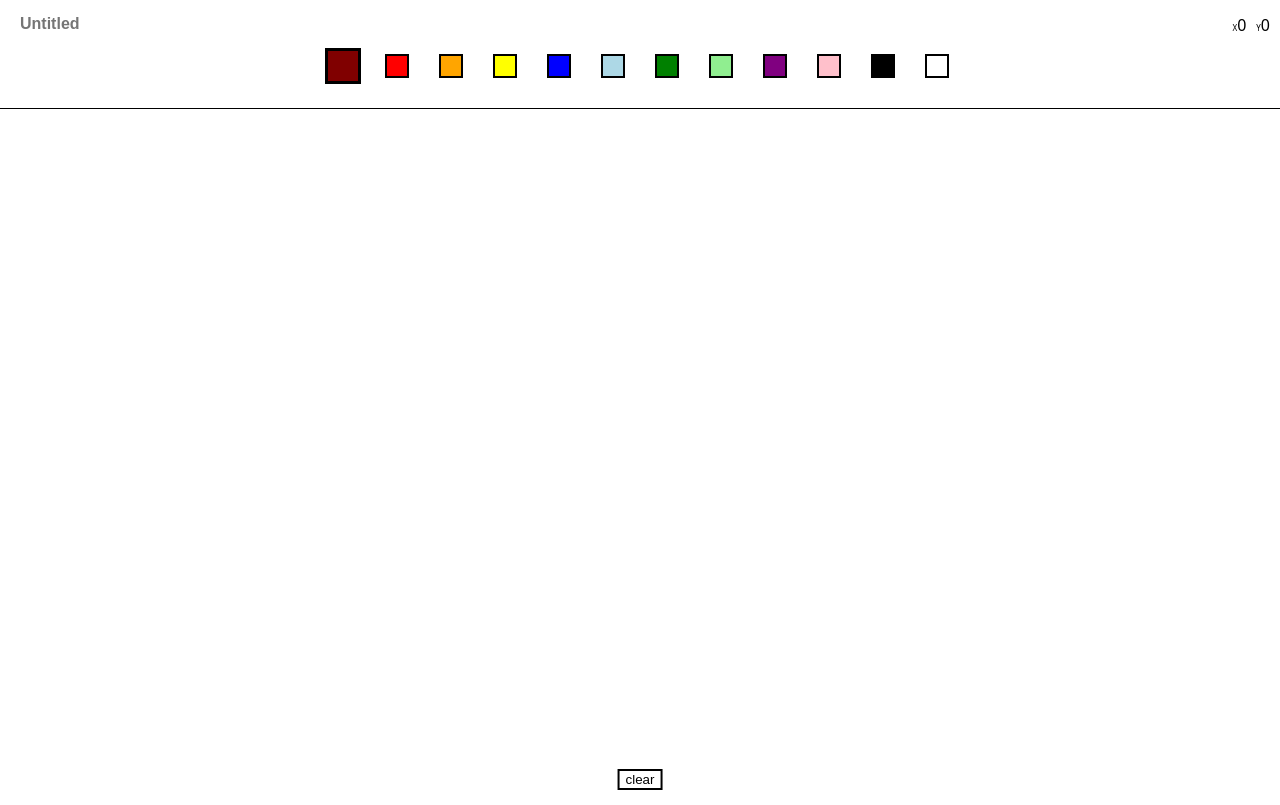
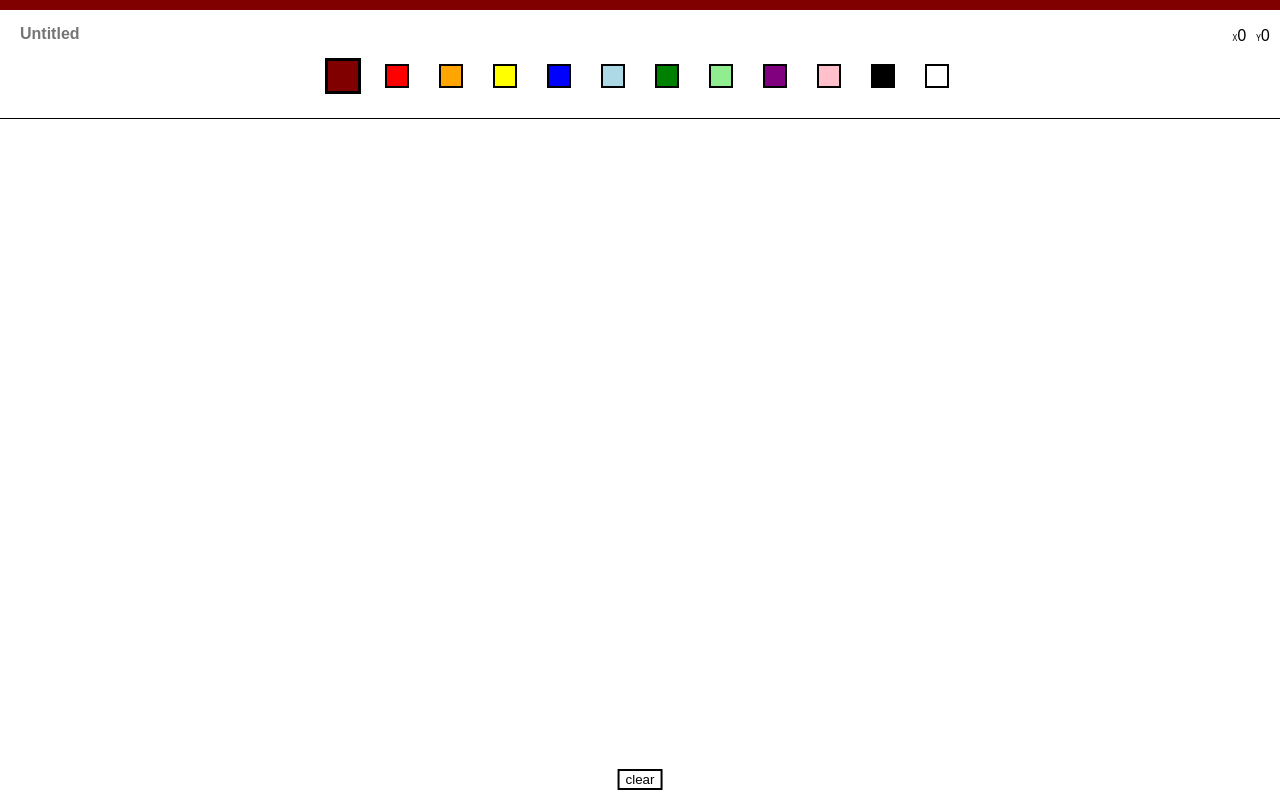
Before and after one commit to cbejensen/ez-paint, a React (Create React App) app: page / in a window 1280 px wide. Built offline with nearby package versions, Linux system fonts and the light colour scheme.

Commit message:
removed state from Paint

```diff
--- a/public/index.html
+++ b/public/index.html
@@ -1,15 +1,18 @@
 <!DOCTYPE html>
 <html lang="en">
   <head>
-    <meta charset="utf-8">
-    <link rel="shortcut icon" href="%PUBLIC_URL%/favicon.ico">
-    <meta name="viewport" content="width=device-width, initial-scale=1, shrink-to-fit=no">
-    <meta name="theme-color" content="#000000">
+    <meta charset="utf-8" />
+    <link rel="shortcut icon" href="%PUBLIC_URL%/favicon.ico" />
+    <meta
+      name="viewport"
+      content="width=device-width, initial-scale=1, shrink-to-fit=no"
+    />
+    <meta name="theme-color" content="#000000" />
     <!--
       manifest.json provides metadata used when your web app is added to the
       homescreen on Android. See https://developers.google.com/web/fundamentals/web-app-manifest/
     -->
-    <link rel="manifest" href="%PUBLIC_URL%/manifest.json">
+    <link rel="manifest" href="%PUBLIC_URL%/manifest.json" />
     <!--
       Notice the use of %PUBLIC_URL% in the tags above.
       It will be replaced with the URL of the `public` folder during the build.
@@ -19,12 +22,10 @@
       work correctly both with client-side routing and a non-root public URL.
       Learn how to configure a non-root public URL by running `npm run build`.
     -->
-    <title>React App</title>
+    <title>EZ Paint</title>
   </head>
   <body>
-    <noscript>
-      You need to enable JavaScript to run this app.
-    </noscript>
+    <noscript> You need to enable JavaScript to run this app. </noscript>
     <div id="root"></div>
     <!--
       This HTML file is a template.
--- a/src/components/ColorPicker.js
+++ /dev/null
@@ -1,20 +0,0 @@
-import React from 'react'
-
-export default function ColorPicker(props) {
-  return (
-    <fieldset className="color-picker">
-      {props.colors.map((color, i) => (
-        <label key={i}>
-          <input
-            name="color"
-            type="radio"
-            value={color}
-            checked={props.activeColor === color}
-            onChange={e => props.handleChange(i)}
-          />
-          <span style={{ background: color }} />
-        </label>
-      ))}
-    </fieldset>
-  )
-}
--- a/src/components/MouseTracker.js
+++ b/src/components/MouseTracker.js
@@ -21,6 +21,6 @@ export default class MouseTracker extends React.Component {
     })
   }
   render() {
-    return this.props.children(this.state.x, this.state.y)
+    return React.Children.only(this.props.children(this.state.x, this.state.y))
   }
 }
--- a/src/components/Name.js
+++ /dev/null
@@ -1,14 +0,0 @@
-import React from 'react'
-
-export default function Name(props) {
-  return (
-    <label className="header-name">
-      <input
-        value={props.name}
-        onChange={e => props.handleChange(e.target.value)}
-        onClick={e => e.target.setSelectionRange(0, e.target.value.length)}
-        placeholder="Untitled"
-      />
-    </label>
-  )
-}
--- a/src/components/Paint.js
+++ b/src/components/Paint.js
@@ -1,66 +1,78 @@
 import React from 'react'
 import MouseTracker from './MouseTracker'
-import Name from './Name'
+import TextInput from './TextInput'
 import Coords from './Coords'
-import ColorPicker from './ColorPicker'
+import Select from './Select'
 import Canvas from './Canvas'
 
-export default class Paint extends React.Component {
-  constructor(props) {
-    super(props)
-    this.headerRef = React.createRef()
-    this.state = {
-      name: '',
-      activeColorIndex: 0,
-      mouseCoords: [0, 0]
-    }
-  }
-  componentDidMount() {
-    this.setDocumentTitle(this.state.name)
-  }
-  componentDidUpdate(prevProps, prevState) {
-    if (this.state.name !== prevState.name) {
-      this.setDocumentTitle(this.state.name)
-    }
-  }
-  setDocumentTitle = name => {
+export default function Paint(props) {
+  function setDocTitle(name) {
     document.title = `EZ Paint - ${name || 'Untitled'}`
   }
-  render() {
-    const activeColor = this.props.colors[this.state.activeColorIndex]
-    // canvas Y coordinate needs to be adjusted to
-    // account for header height
-    let canvasYCoord = this.state.mouseCoords[1]
-    if (this.headerRef && this.headerRef.current) {
-      // if we have the ref to the header element
-      canvasYCoord -= this.headerRef.current.offsetHeight
-    }
+  setDocTitle()
+  let headerRef = React.createRef()
   return (
     <div className="app">
       <MouseTracker>
         {(mouseX, mouseY) => (
+          <Select items={props.colors}>
+            {(activeIndex, setColor) => {
+              // canvas Y coordinate needs to be adjusted to
+              // account for header height
+              const mouseYOffset =
+                // make sure we have access to the element
+                headerRef.current ? mouseY - headerRef.current.offsetHeight : 0
+              const activeColor = props.colors[activeIndex]
+              return (
                 <>
-              <header ref={this.headerRef}>
+                  <header
+                    ref={headerRef}
+                    style={{ borderTop: `10px solid ${activeColor}` }}
+                  >
                     <div className="top-bar">
-                  <Name
-                    name={this.state.name}
-                    handleChange={val => this.setState({ name: val })}
+                      <TextInput>
+                        {(val, handleChange, handleFocus) => (
+                          <label className="header-name">
+                            <input
+                              value={val}
+                              onChange={e => {
+                                setDocTitle(e.target.value)
+                                handleChange(e)
+                              }}
+                              onClick={handleFocus}
+                              placeholder="Untitled"
                             />
-                  {canvasYCoord >= 0 && (
-                    <Coords x={this.state.mouseCoords[0]} y={canvasYCoord} />
+                          </label>
+                        )}
+                      </TextInput>
+                      {mouseYOffset >= 0 && (
+                        <Coords x={mouseX} y={mouseYOffset} />
                       )}
                     </div>
-                <ColorPicker
-                  colors={this.props.colors}
-                  activeColor={activeColor}
-                  handleChange={i => this.setState({ activeColorIndex: i })}
+
+                    {/* Color picker */}
+                    <fieldset className="color-picker">
+                      {props.colors.map((color, i) => (
+                        <label key={i}>
+                          <input
+                            name="color"
+                            type="radio"
+                            value={color}
+                            checked={activeColor === color}
+                            onChange={() => setColor(i)}
                           />
+                          <span style={{ background: color }} />
+                        </label>
+                      ))}
+                    </fieldset>
                   </header>
                   <Canvas color={activeColor} mouseCoords={[mouseX, mouseY]} />
                 </>
+              )
+            }}
+          </Select>
         )}
       </MouseTracker>
     </div>
   )
 }
-}
--- /dev/null
+++ b/src/components/Select.js
@@ -0,0 +1,18 @@
+import React from 'react'
+
+export default class Select extends React.Component {
+  constructor(props) {
+    super(props)
+    this.state = {
+      activeIndex: 0
+    }
+  }
+  setIndex = i => {
+    this.setState({ activeIndex: i })
+  }
+  render() {
+    return React.Children.only(
+      this.props.children(this.state.activeIndex, this.setIndex)
+    )
+  }
+}
--- /dev/null
+++ b/src/components/TextInput.js
@@ -0,0 +1,21 @@
+import React from 'react'
+
+export default class TextInput extends React.Component {
+  constructor(props) {
+    super(props)
+    this.state = {
+      name: ''
+    }
+  }
+  handleChange = e => {
+    this.setState({ name: e.target.value })
+  }
+  handleFocus = e => {
+    e.target.setSelectionRange(0, e.target.value.length)
+  }
+  render() {
+    return React.Children.only(
+      this.props.children(this.state.name, this.handleChange, this.handleFocus)
+    )
+  }
+}
```
Lines whose indentation alone changed are shown as unchanged.
